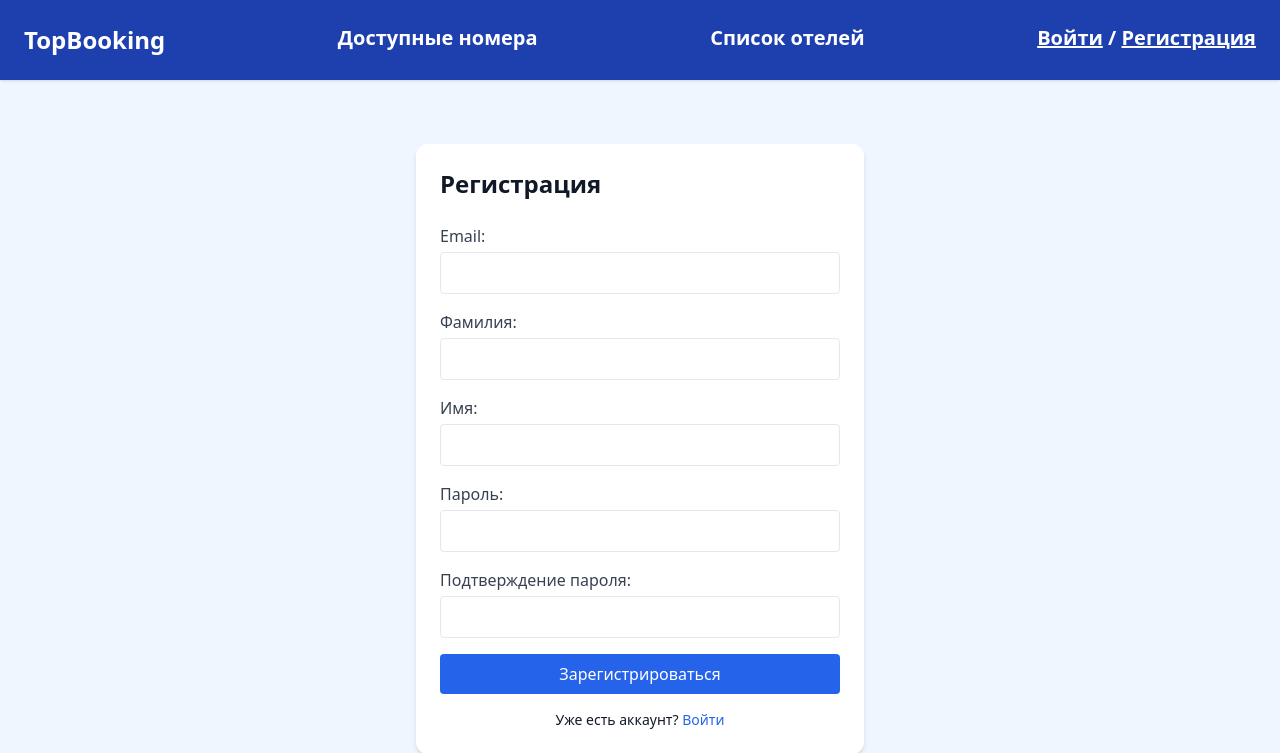
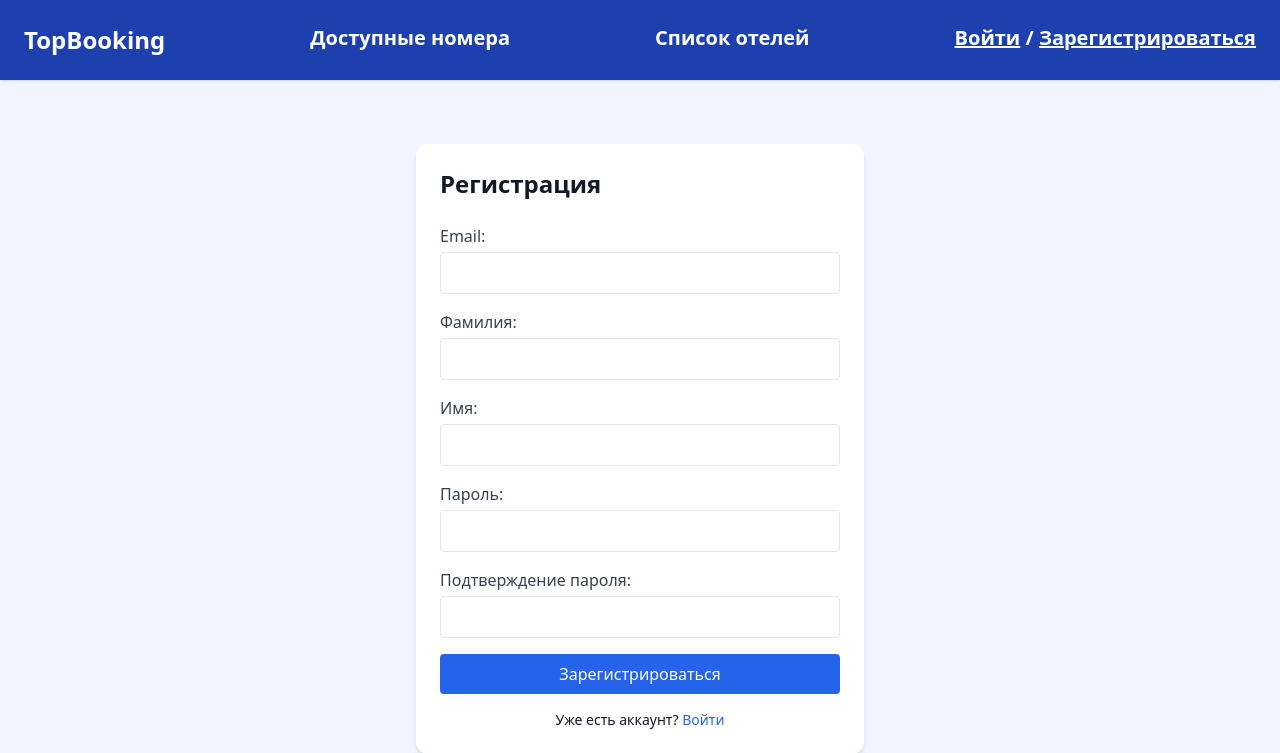
Before and after one commit to flown09/booking_app, a Django app: page /register/ in a window 1280 px wide. Shown: the top 753 px of the page. Run offline with Django 5.2, Linux system fonts and the light colour scheme; some libraries are stand-ins or nearby versions.

Commit message:
изменил название кнопки Зарегистрироваться

```diff
--- a/reservation_app/booking/templates/base.html
+++ b/reservation_app/booking/templates/base.html
@@ -22,7 +22,7 @@
                     <a href="{% url 'logout' %}" class="hover:underline">Выйти</a>
                 {% else %}
                     <a href="{% url 'login' %}" class="underline">Войти</a> /
-                    <a href="{% url 'register' %}" class="underline">Регистрация</a>
+                    <a href="{% url 'register' %}" class="underline">Зарегистрироваться</a>
                 {% endif %}
             </div>
         </nav>
```
